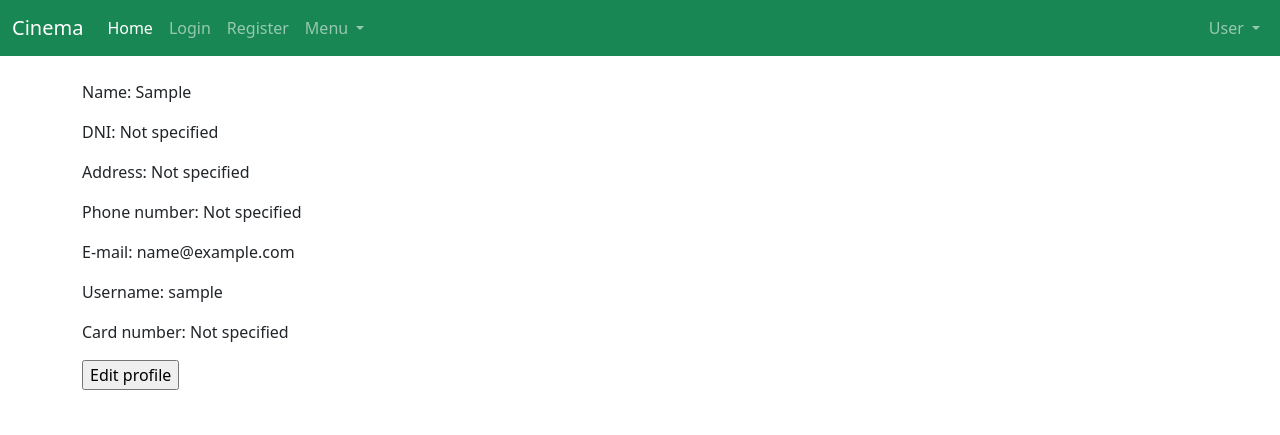
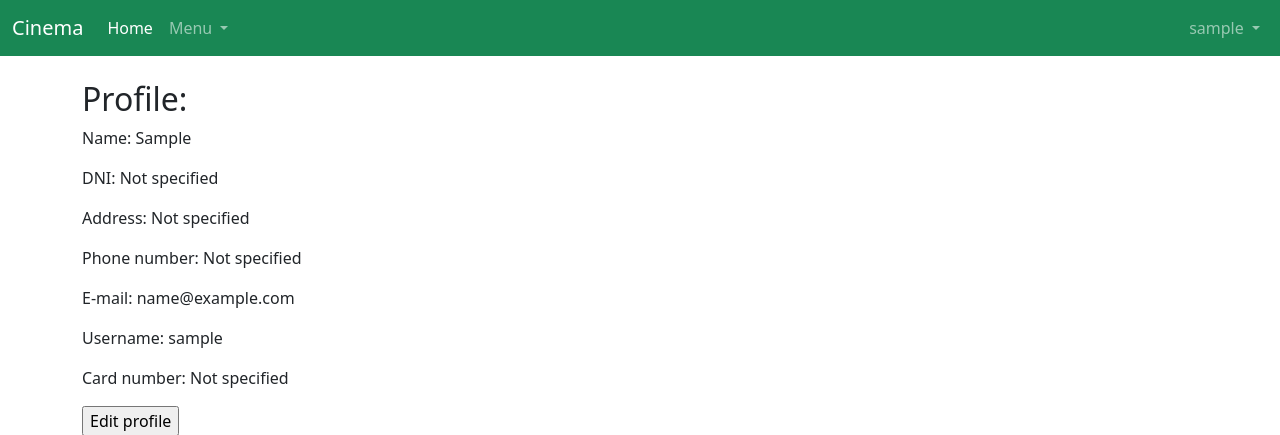
Before and after one commit to dbistuer/Projecte, a Django app: page /profile/ in a window 1280 px wide. Shown: the top 435 px of the page. Run offline with Django 4.2, Linux system fonts and the light colour scheme; the visitor is signed in with stand-in values (Sample User, id 1); data comes from the database, SQL or seed files in the repository; some libraries are stand-ins or nearby versions.

Commit message:
Solved error in profile.html

```diff
--- a/Teatre/Templates/User/profile.html
+++ b/Teatre/Templates/User/profile.html
@@ -5,54 +5,54 @@ Profile
 {% endblock %}
 
 {% block content %}
+<h2> Profile:</h2>
 
-
-{% if user.user.first_name %}
-<p> Name: {{user.user.first_name}}</p>
+{% if client.user.first_name %}
+<p> Name: {{client.user.first_name}}</p>
 {% else %}
 <p> Name: Not specified</p>
 {% endif %}
 
 
-{% if user.DNI %}
-<p> DNI: {{user.DNI}}</p>
+{% if client.DNI %}
+<p> DNI: {{client.DNI}}</p>
 {% else %}
 <p> DNI: Not specified</p>
 {% endif %}
 
 
-{% if user.address %}
-<p> Address: {{user.address}}</p>
+{% if client.address %}
+<p> Address: {{client.address}}</p>
 {% else %}
 <p> Address: Not specified</p>
 {% endif %}
 
 
-{% if user.telephone %}
-<p> Phone number: {{user.telephone}}</p>
+{% if client.telephone %}
+<p> Phone number: {{client.telephone}}</p>
 {% else %}
 <p> Phone number: Not specified</p>
 {% endif %}
 
 
 
-{% if user.user.email %}
-<p> E-mail: {{user.user.email}}</p>
+{% if client.user.email %}
+<p> E-mail: {{client.user.email}}</p>
 {% else %}
 <p> E-mail: Not specified</p>
 {% endif %}
 
 
 
-{% if user.user.username %}
-<p> Username: {{user.user.username}}</p>
+{% if client.user.username %}
+<p> Username: {{client.user.username}}</p>
 {% else %}
 <p> Username: Not specified</p>
 {% endif %}
 
 
-{% if user.cardNumber %}
-<p> Card number: {{user.cardNumber}}</p>
+{% if client.cardNumber %}
+<p> Card number: {{client.cardNumber}}</p>
 {% else %}
 <p> Card number: Not specified</p>
 {% endif %}
--- a/Teatre/views/account.py
+++ b/Teatre/views/account.py
@@ -36,7 +36,7 @@ This view shows on screen information of a logged user
 def profile(request):
     user = request.user
     client = Client.objects.get(user=user)
-    json = {'user': client, }
+    json = {'client': client, }
     return render(request, 'User/profile.html', json)
 
 """
```
